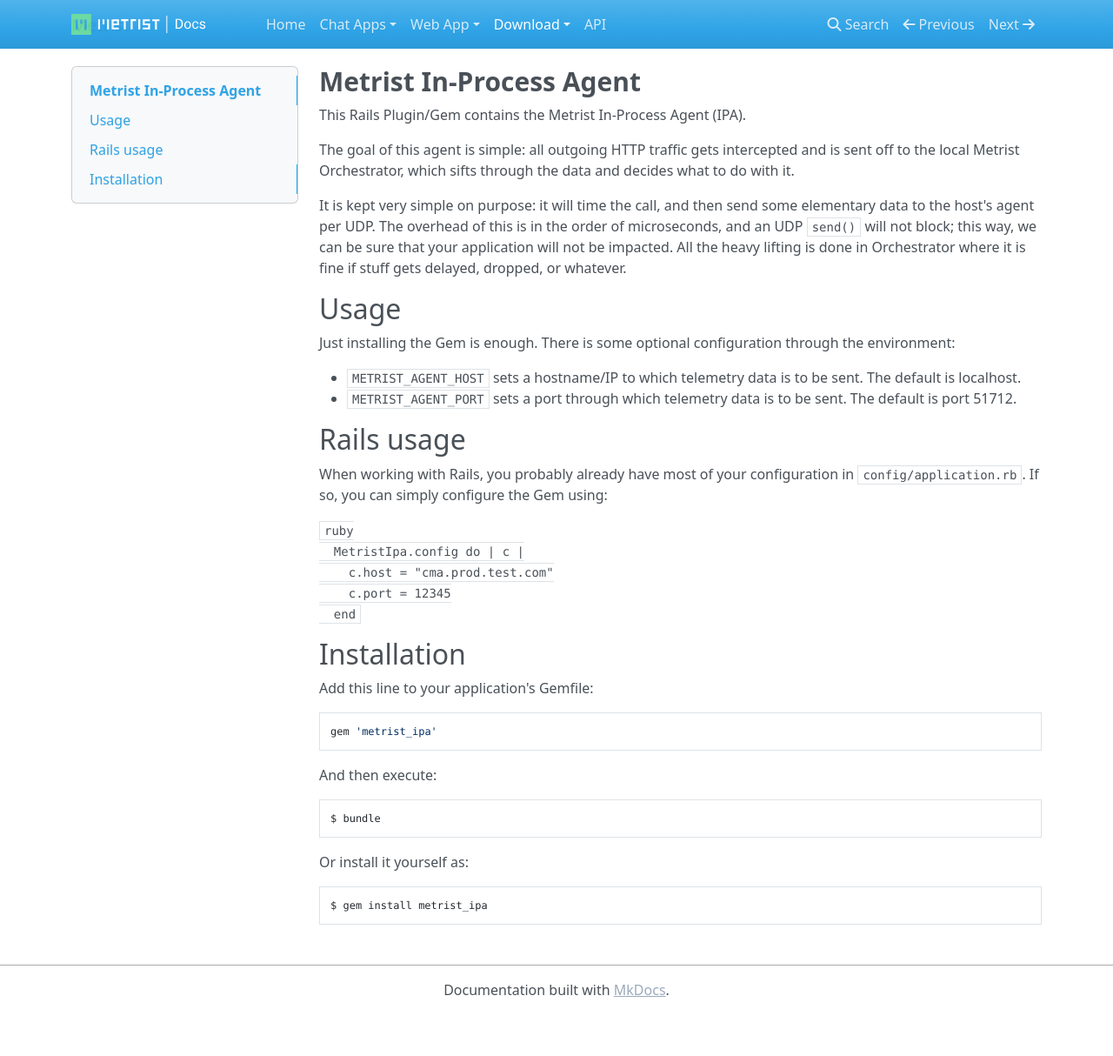
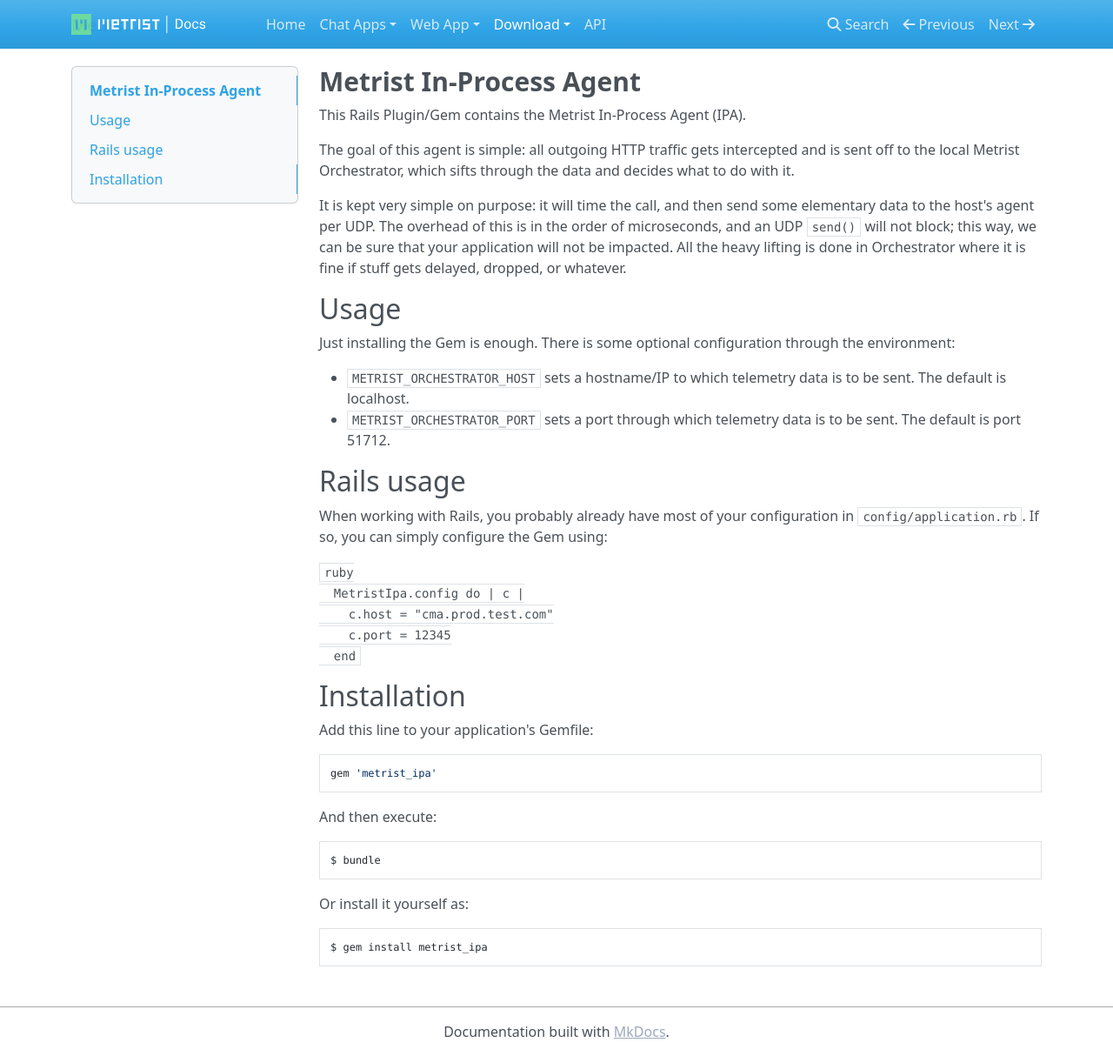
Before and after one commit to Metrist-Software/product-docs, an MkDocs documentation site: the page built from docs/agent-ruby-in-process.md, in a window 1280 px wide and 1214 px high. Shown: the whole window at 87% size. Built offline with MkDocs 1.6.1, drawn with Linux system fonts in a browser that asks for light colours; nearby versions of some CDN libraries.

Commit message:
Rename env vars

```diff
--- a/docs/agent-ruby-in-process.md
+++ b/docs/agent-ruby-in-process.md
@@ -15,9 +15,9 @@ if stuff gets delayed, dropped, or whatever.
 
 Just installing the Gem is enough. There is some optional configuration through the environment:
 
-* `METRIST_AGENT_HOST` sets a hostname/IP to which telemetry data is to be sent. The default
+* `METRIST_ORCHESTRATOR_HOST` sets a hostname/IP to which telemetry data is to be sent. The default
   is localhost.
-* `METRIST_AGENT_PORT` sets a port through which telemetry data is to be sent. The default is port 51712.
+* `METRIST_ORCHESTRATOR_PORT` sets a port through which telemetry data is to be sent. The default is port 51712.
 
 ## Rails usage
 
```
